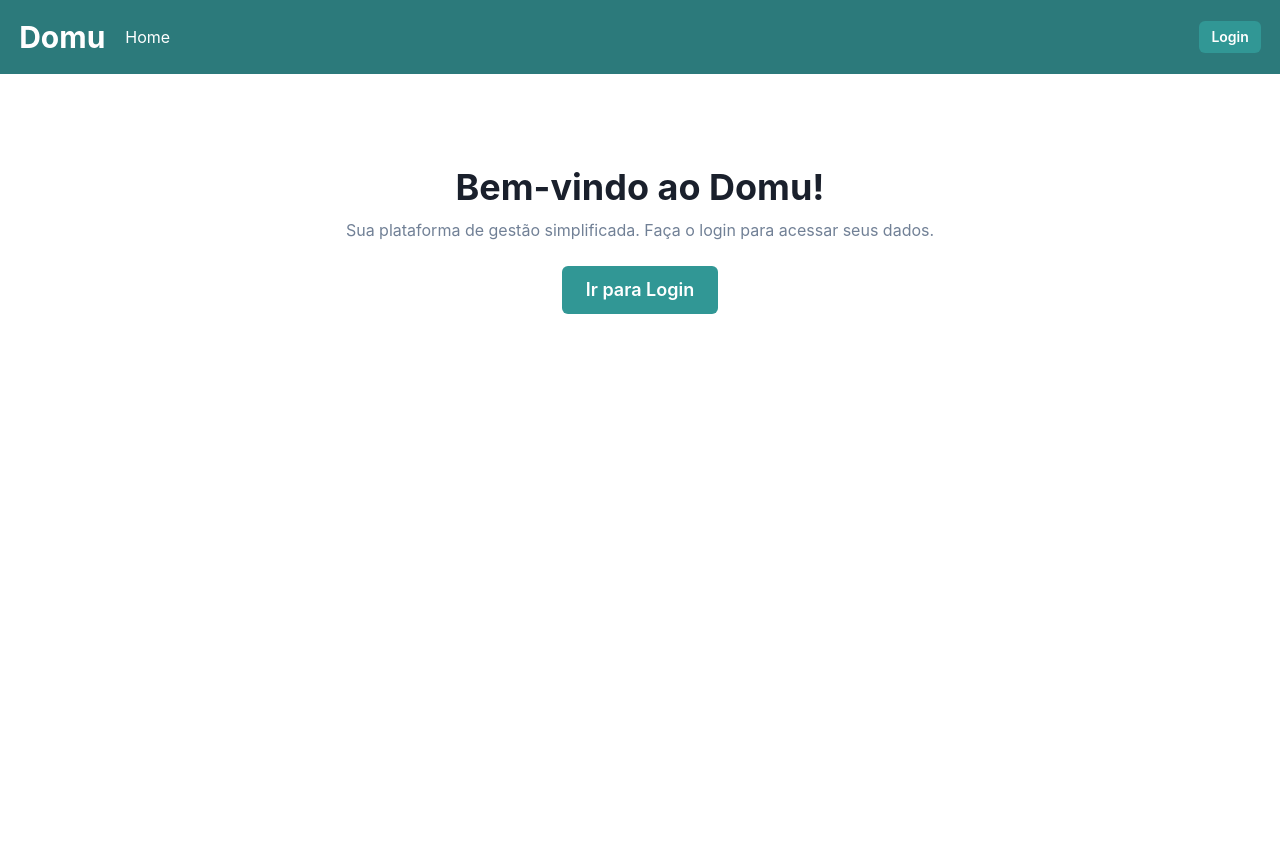
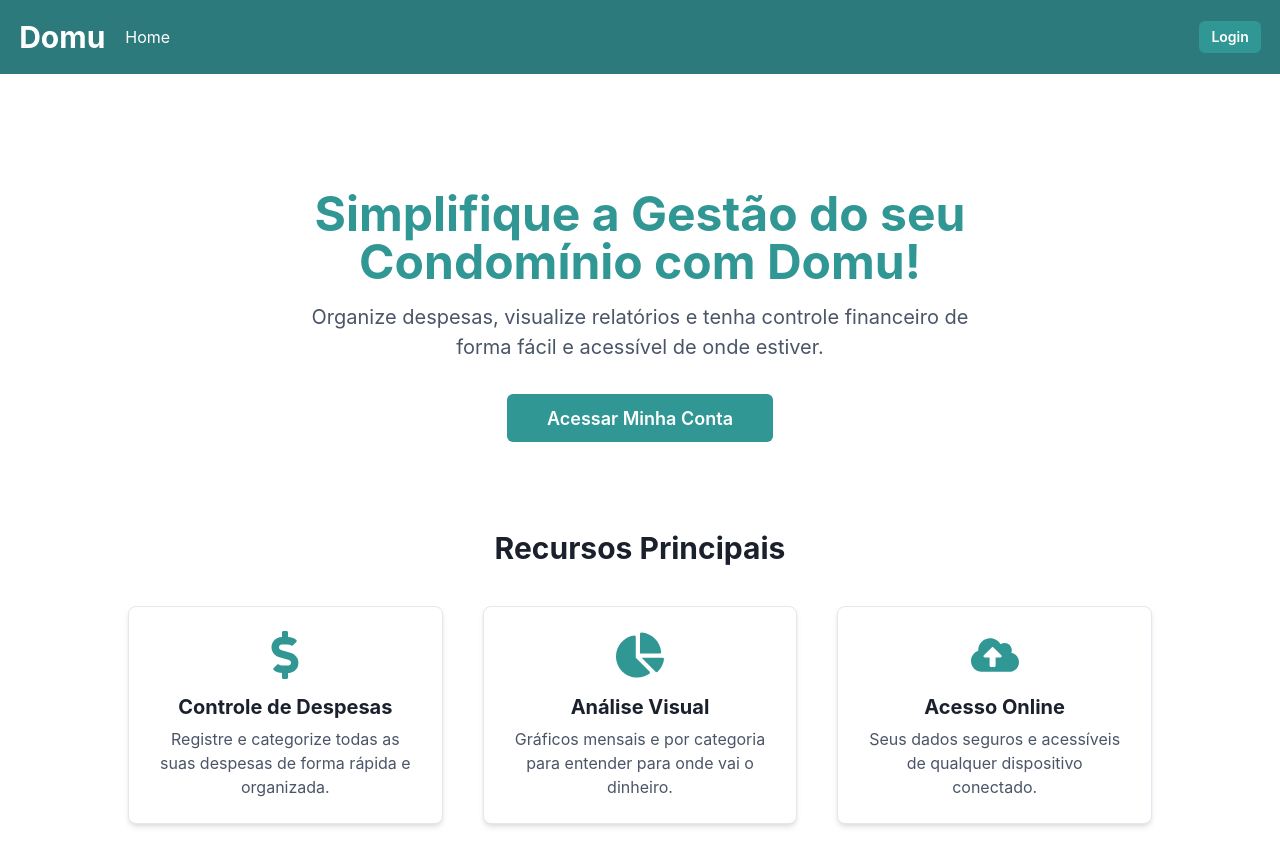
Before and after one commit to evandrosutil/domu, a React (Create React App) app in the folder frontend/: page / in a window 1280 px wide. Shown: the top 866 px of the page. Before the commit the page ends 800 px from the top, so only its background shows below. Built offline with nearby package versions, Linux system fonts and the light colour scheme.

Commit message:
feature: improve unlogged homepage

```diff
--- a/frontend/package.json
+++ b/frontend/package.json
@@ -17,6 +17,7 @@
     "react": "^18.3.1",
     "react-chartjs-2": "^5.3.0",
     "react-dom": "^18.3.1",
+    "react-icons": "^5.5.0",
     "react-router-dom": "^7.5.1",
     "react-scripts": "^5.0.1",
     "web-vitals": "^2.1.4"
--- a/frontend/src/HomePage.js
+++ b/frontend/src/HomePage.js
@@ -6,8 +6,9 @@ import {
   Box, Heading, Text, Spinner, Center, Alert, AlertIcon, AlertDescription, VStack, HStack,
   Stat, StatArrow, StatLabel, StatNumber, StatHelpText, StatGroup,
   Table, Thead, Tbody, Tr, Th, Td, Link as ChakraLink,
-  Button
+  Button, SimpleGrid, Icon
 } from '@chakra-ui/react';
+import { FaDollarSign, FaChartPie, FaCloudUploadAlt } from 'react-icons/fa';
 
 function HomePage() {
   const { isAuthenticated } = useAuth();
@@ -49,19 +50,55 @@ function HomePage() {
 
   if (!isAuthenticated) {
    return (
-      <Box textAlign="center" py={10} px={6}>
-        <Heading as="h2" size="xl" mt={6} mb={2}>
-          Bem-vindo ao Domu!
+      <VStack spacing={{ base: 8, md: 12 }} py={{ base: 10, md: 16 }} px={6} textAlign="center">
+
+        <Box maxW="2xl">
+          <Heading as="h2" size="2xl" mt={6} mb={4} color="teal.500">
+            Simplifique a Gestão do seu Condomínio com Domu!
           </Heading>
-        <Text color={'gray.500'} mb={6}>
-          Sua plataforma de gestão simplificada. Faça o login para acessar seus dados.
+          <Text fontSize={{base: "lg", md:"xl"}} color={'gray.600'} mb={8}>
+            Organize despesas, visualize relatórios e tenha controle financeiro de forma fácil e acessível de onde estiver.
           </Text>
-        <ChakraLink as={ReactRouterLink} to="/login">
-            <Button colorScheme="teal" variant="solid" size="lg">
-                Ir para Login
+          <ChakraLink as={ReactRouterLink} to="/login" _hover={{ textDecoration: 'none' }}>
+              <Button colorScheme="teal" variant="solid" size="lg" px={10} py={6} fontSize="lg">
+                  Acessar Minha Conta
               </Button>
           </ChakraLink>
         </Box>
+
+        <Box py={10} width="100%" maxW="5xl">
+             <Heading as="h3" size="lg" mb={10}>Recursos Principais</Heading>
+             <SimpleGrid columns={{ base: 1, md: 3 }} spacing={10}>
+                <Box p={6} shadow="md" borderWidth="1px" borderRadius="lg" bg="white">
+                   <Center color="teal.500" mb={4}>
+                       <Icon as={FaDollarSign} w={12} h={12} />
+                   </Center>
+                   <Heading fontSize="xl" mb={2} textAlign="center">Controle de Despesas</Heading>
+                   <Text color={'gray.600'} textAlign="center">
+                     Registre e categorize todas as suas despesas de forma rápida e organizada.
+                   </Text>
+                </Box>
+                <Box p={6} shadow="md" borderWidth="1px" borderRadius="lg" bg="white">
+                   <Center color="teal.500" mb={4}>
+                       <Icon as={FaChartPie} w={12} h={12} />
+                    </Center>
+                   <Heading fontSize="xl" mb={2} textAlign="center">Análise Visual</Heading>
+                   <Text color={'gray.600'} textAlign="center">
+                     Gráficos mensais e por categoria para entender para onde vai o dinheiro.
+                   </Text>
+                </Box>
+                <Box p={6} shadow="md" borderWidth="1px" borderRadius="lg" bg="white">
+                   <Center color="teal.500" mb={4}>
+                       <Icon as={FaCloudUploadAlt} w={12} h={12} />
+                   </Center>
+                   <Heading fontSize="xl" mb={2} textAlign="center">Acesso Online</Heading>
+                   <Text color={'gray.600'} textAlign="center">
+                     Seus dados seguros e acessíveis de qualquer dispositivo conectado.
+                   </Text>
+                </Box>
+             </SimpleGrid>
+        </Box>
+      </VStack>
     );
   }
 
```
Also changed, not shown: 1 other file (tests, documents, lock files or other folders). Lines whose indentation alone changed are shown as unchanged.
